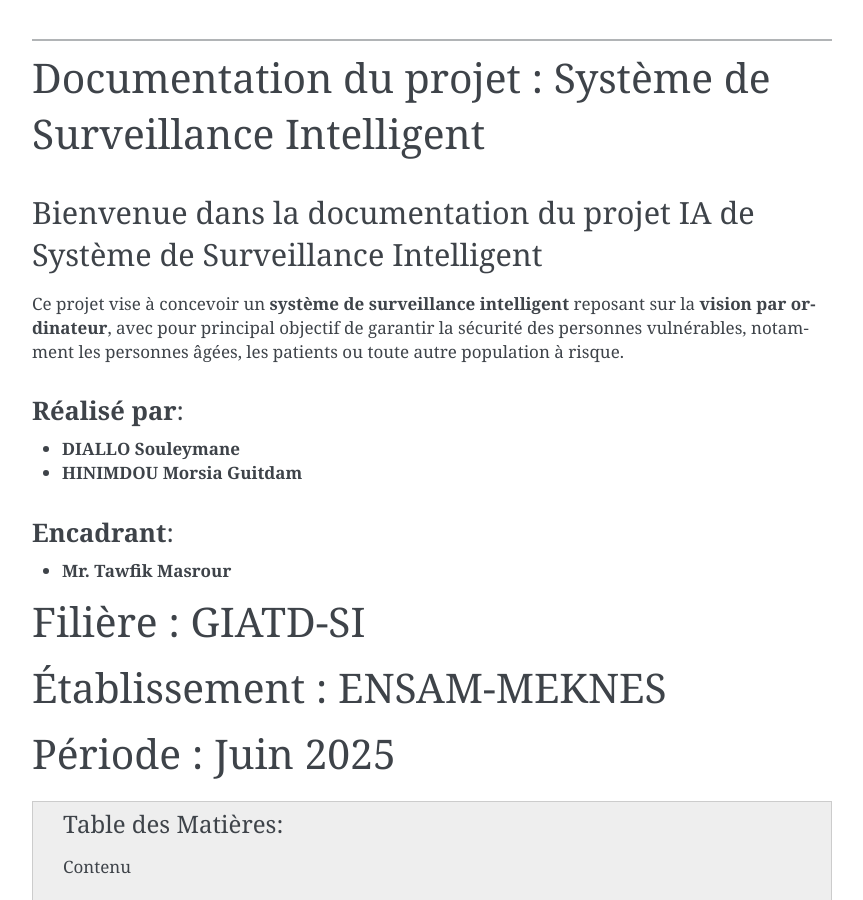
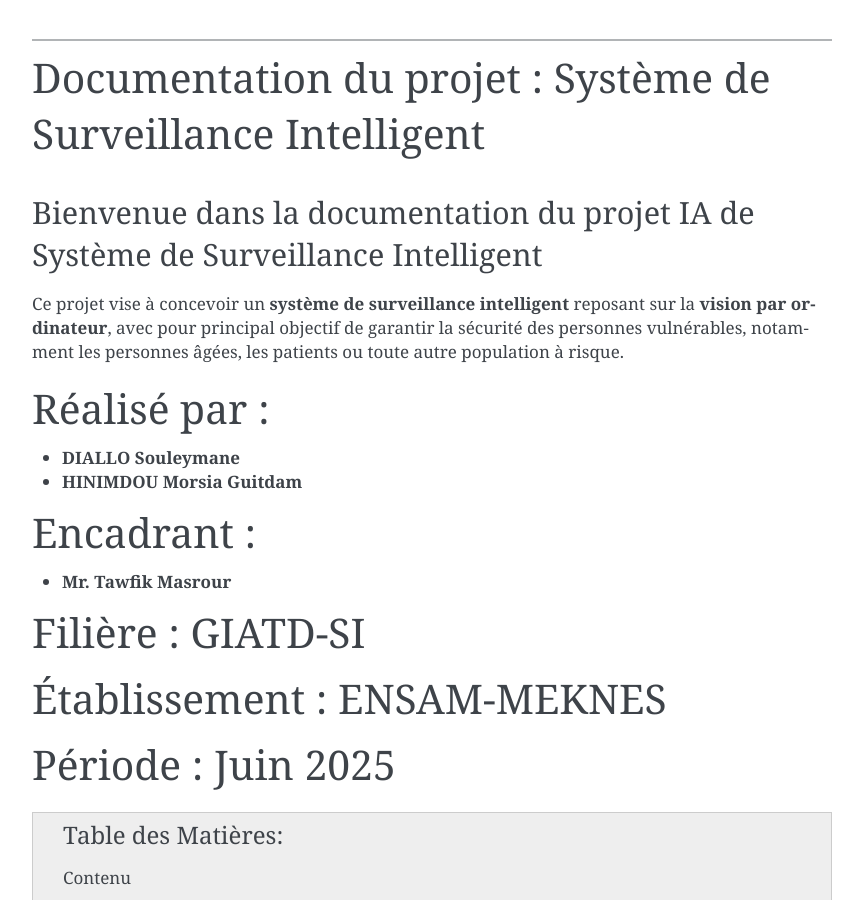
Before and after one commit to SouleymaneDiallo04/Syst-me-de-Surveillance-de-la-posture, a Sphinx documentation site: the page built from docs/source/index.rst, in a window 1280 px wide and 900 px high. Shown: the whole window, without its empty margins (168-1031 px from the left). Built offline with Sphinx 7.4.7, drawn with Linux system fonts in a browser that asks for light colours.

```diff
--- a/docs/source/index.rst
+++ b/docs/source/index.rst
@@ -10,15 +10,17 @@ Bienvenue dans la documentation du projet IA de Système de Surveillance Intelli
 Ce projet vise à concevoir un **système de surveillance intelligent** reposant sur la **vision par ordinateur**, avec pour principal objectif de garantir la sécurité des personnes vulnérables, notamment les personnes âgées, les patients ou toute autre population à risque.
 
 
-**Réalisé par**:
-===============
+=============
+Réalisé par :
+=============
 
 - **DIALLO Souleymane**
 
 - **HINIMDOU Morsia Guitdam**
 
-**Encadrant**:
-=============
+===========
+Encadrant :
+===========
 
 - **Mr. Tawfik Masrour**
 
```
